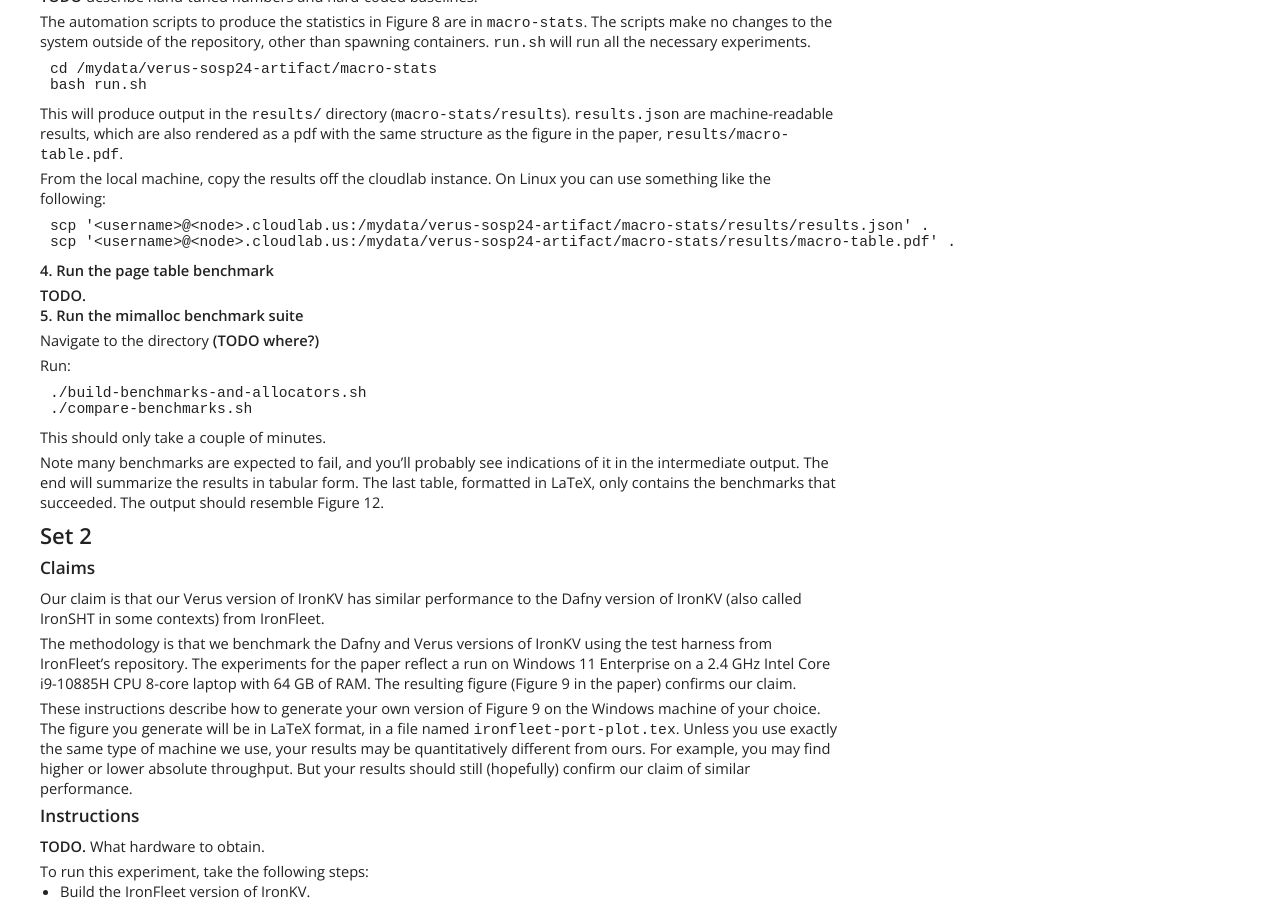
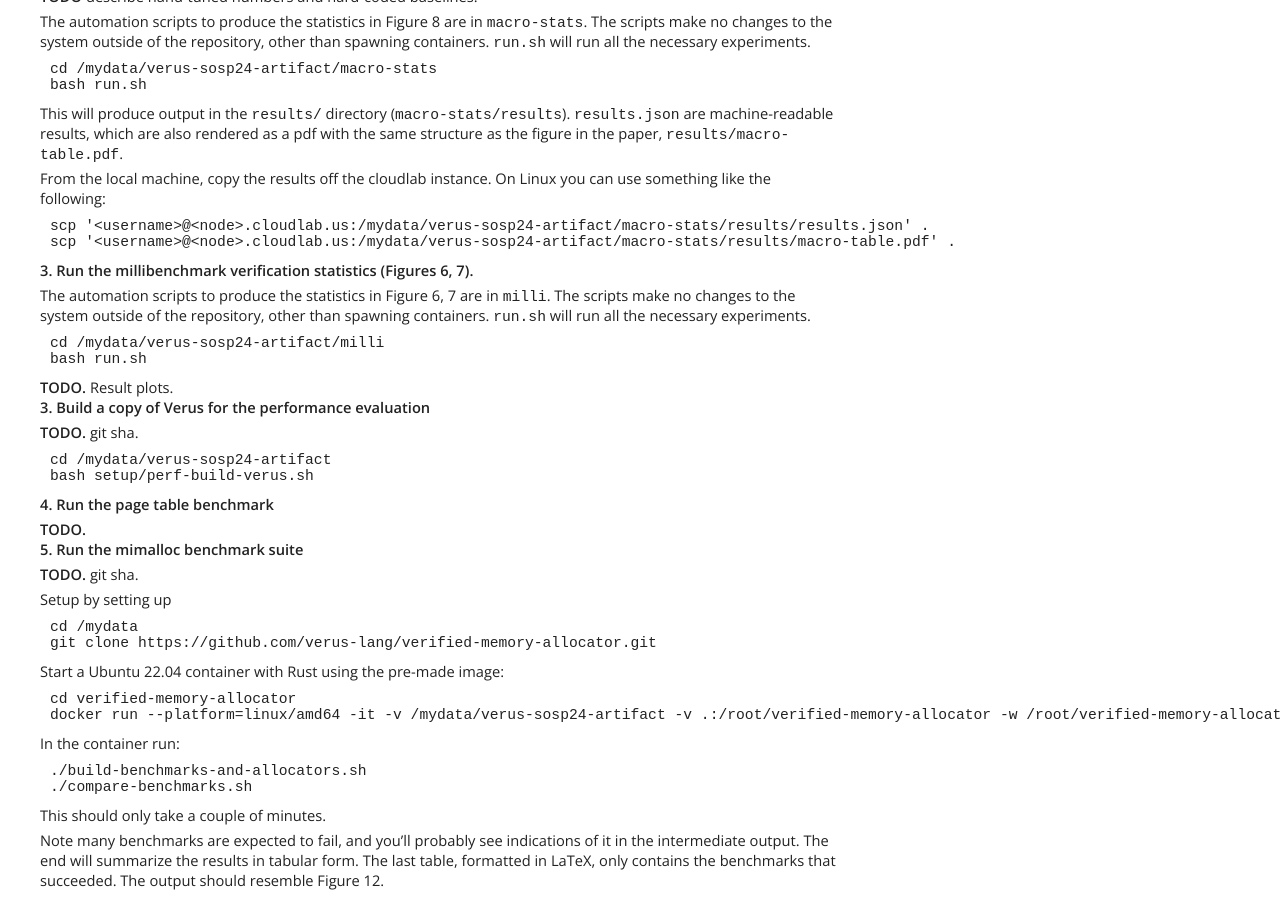
Before and after one commit to verus-lang/paper-sosp24-artifact, a Jekyll site: the page built from site/guide.md, in a window 1280 px wide and 900 px high, scrolled down 1170 px. Built offline with Jekyll 4.4.1, drawn with Linux system fonts in a browser that asks for light colours.

Commit message:
set 1 perf setup

````diff
--- a/site/guide.md
+++ b/site/guide.md
@@ -80,15 +80,51 @@ scp '<username>@<node>.cloudlab.us:/mydata/verus-sosp24-artifact/macro-stats/res
 scp '<username>@<node>.cloudlab.us:/mydata/verus-sosp24-artifact/macro-stats/results/macro-table.pdf' .
 ```
 
+#### 3. Run the millibenchmark verification statistics (Figures 6, 7).
+
+The automation scripts to produce the statistics in Figure 6, 7 are in `milli`.
+The scripts make no changes to the system outside of the repository, other than spawning
+containers.  `run.sh` will run all the necessary experiments.
+
+```shell
+cd /mydata/verus-sosp24-artifact/milli
+bash run.sh
+```
+
+**TODO.** Result plots.
+
+#### 3. Build a copy of Verus for the performance evaluation
+
+**TODO.** git sha.
+
+```shell
+cd /mydata/verus-sosp24-artifact
+bash setup/perf-build-verus.sh
+```
+
 #### 4. Run the page table benchmark
 
 **TODO.**
 
 #### 5. Run the mimalloc benchmark suite
 
-Navigate to the directory **(TODO where?)**
+**TODO.** git sha.
 
-Run:
+Setup by setting up
+
+```shell
+cd /mydata
+git clone https://github.com/verus-lang/verified-memory-allocator.git
+```
+
+Start a Ubuntu 22.04 container with Rust using the pre-made image:
+
+```shell
+cd verified-memory-allocator
+docker run --platform=linux/amd64 -it -v /mydata/verus-sosp24-artifact -v .:/root/verified-memory-allocator -w /root/verified-memory-allocator ghcr.io/utaal/ubuntu-essentials-rust-1.76.0 /bin/bash
+```
+
+In the container run:
 
 ```
 ./build-benchmarks-and-allocators.sh
````
Also changed, not shown: 3 other files.
